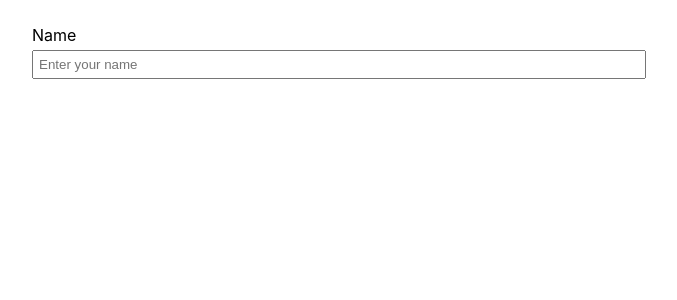
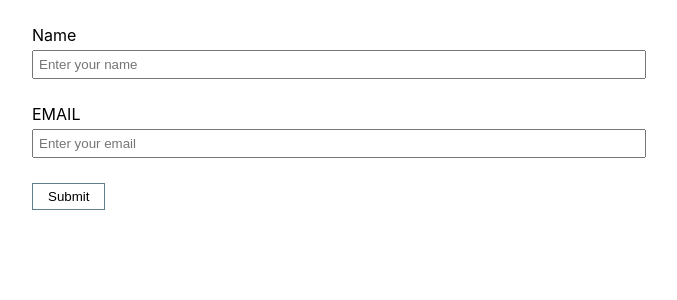
Before and after one commit to kharioki/react-forms, a React (Create React App) app: page / in a window 1280 px wide. Shown: the top 300 px of the page, without its empty margins (308-985 px from the left). Built offline with nearby package versions, Linux system fonts and the light colour scheme.

Commit message:
using formik values, onblur and handlechange

```diff
--- a/src/FormikForm.jsx
+++ b/src/FormikForm.jsx
@@ -1,7 +1,10 @@
 import React from 'react';
+import { Formik } from 'formik';
 
 const FormikForm = () => {
   return (
+    <Formik initialValues={{ name: '', email: '' }}>
+      {({ values, errors, touched, handleChange, handleBlur }) => (
         <form>
           <div className="input-row">
             <label htmlFor="name">Name</label>
@@ -10,9 +13,31 @@ const FormikForm = () => {
               name="name"
               id="name"
               placeholder="Enter your name"
+              onChange={handleChange}
+              onBlur={handleBlur}
+              value={values.name}
             />
           </div>
+
+          <div className="input-row">
+            <label htmlFor="email">EMAIL</label>
+            <input
+              type="email"
+              name="email"
+              id="email"
+              placeholder="Enter your email"
+              onChange={handleChange}
+              onBlur={handleBlur}
+              value={values.email}
+            />
+          </div>
+
+          <div className="input-row">
+            <button type="submit">Submit</button>
+          </div>
         </form>
+      )}
+    </Formik>
   );
 };
 
```
Lines whose indentation alone changed are shown as unchanged.
